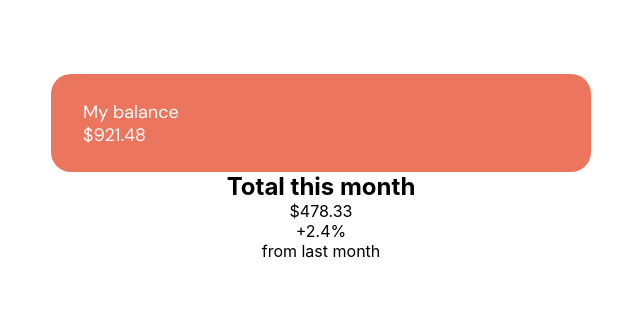
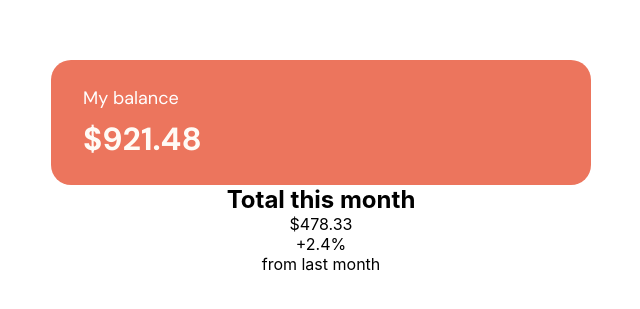
Before and after one commit to ostapyshyn/FM-Expenses-chart-component, a React (Create React App) app: page / in a window 1280 px wide. Shown: the part 233-542 px from the top of the page, without its empty margins (319-959 px from the left). Built offline with nearby package versions, Linux system fonts and the light colour scheme.

Commit message:
Add image

```diff
--- a/src/components/Balance/Balance.jsx
+++ b/src/components/Balance/Balance.jsx
@@ -1,11 +1,12 @@
 import React from 'react';
 import styles from './Balance.module.scss';
+import logo from '../assets/logo.svg';
 
 export default function Chart({ amount }) {
   return (
     <section className={styles.balance}>
-      <div>My balance</div>
-      <p>${amount}</p>
+      <p>My balance</p>
+      <p className={styles.number}>${amount}</p>
     </section>
   );
 }
--- a/src/components/Balance/Balance.module.scss
+++ b/src/components/Balance/Balance.module.scss
@@ -13,4 +13,12 @@
   font-size: 18px;
   line-height: 23px;
   color: #ffffff;
+
+  .number {
+    font-weight: 700;
+    font-size: 32px;
+    line-height: 42px;
+    color: #fffbf6;
+    margin-top: 8px;
+  }
 }
```
Also changed, not shown: src/assets/logo.svg (added).
